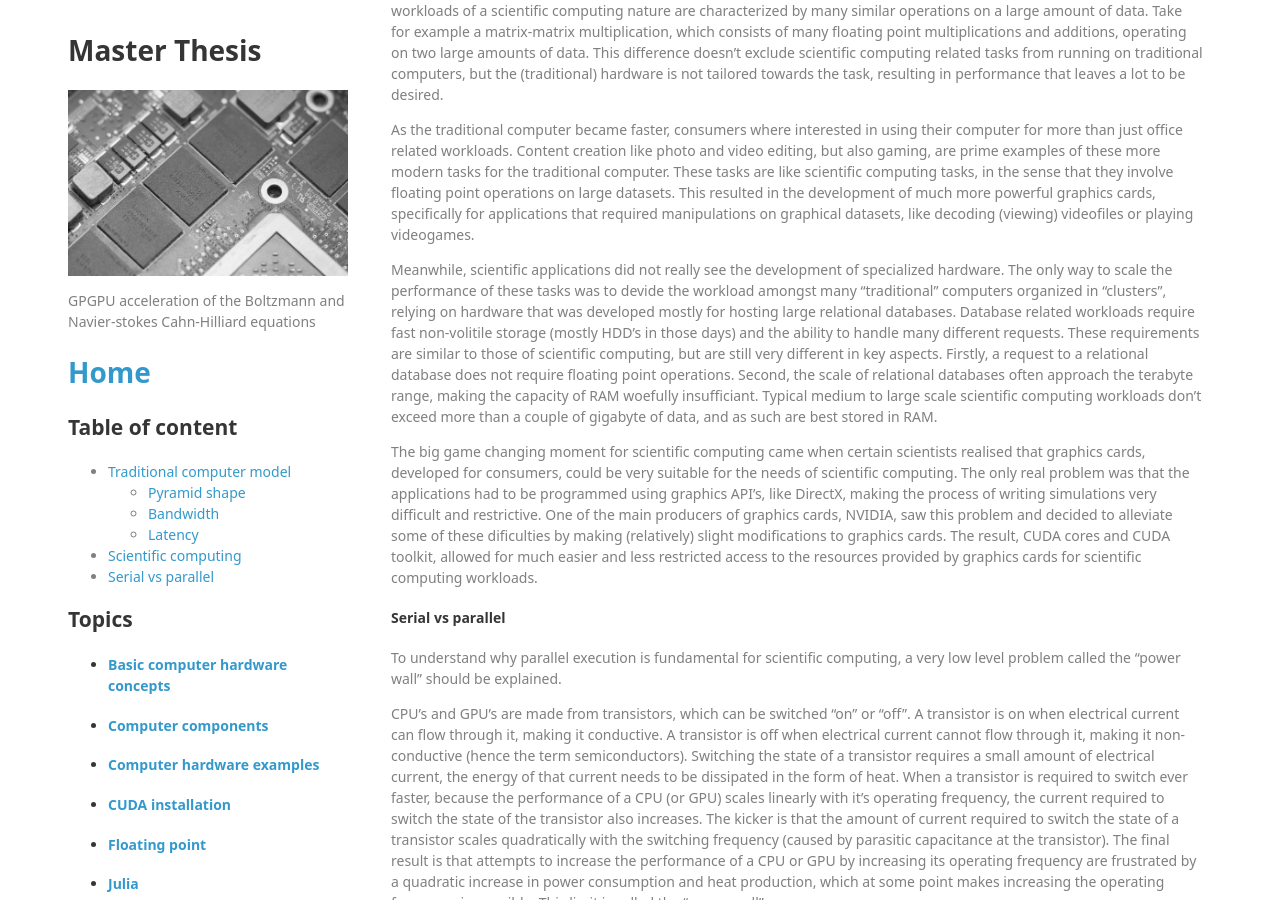
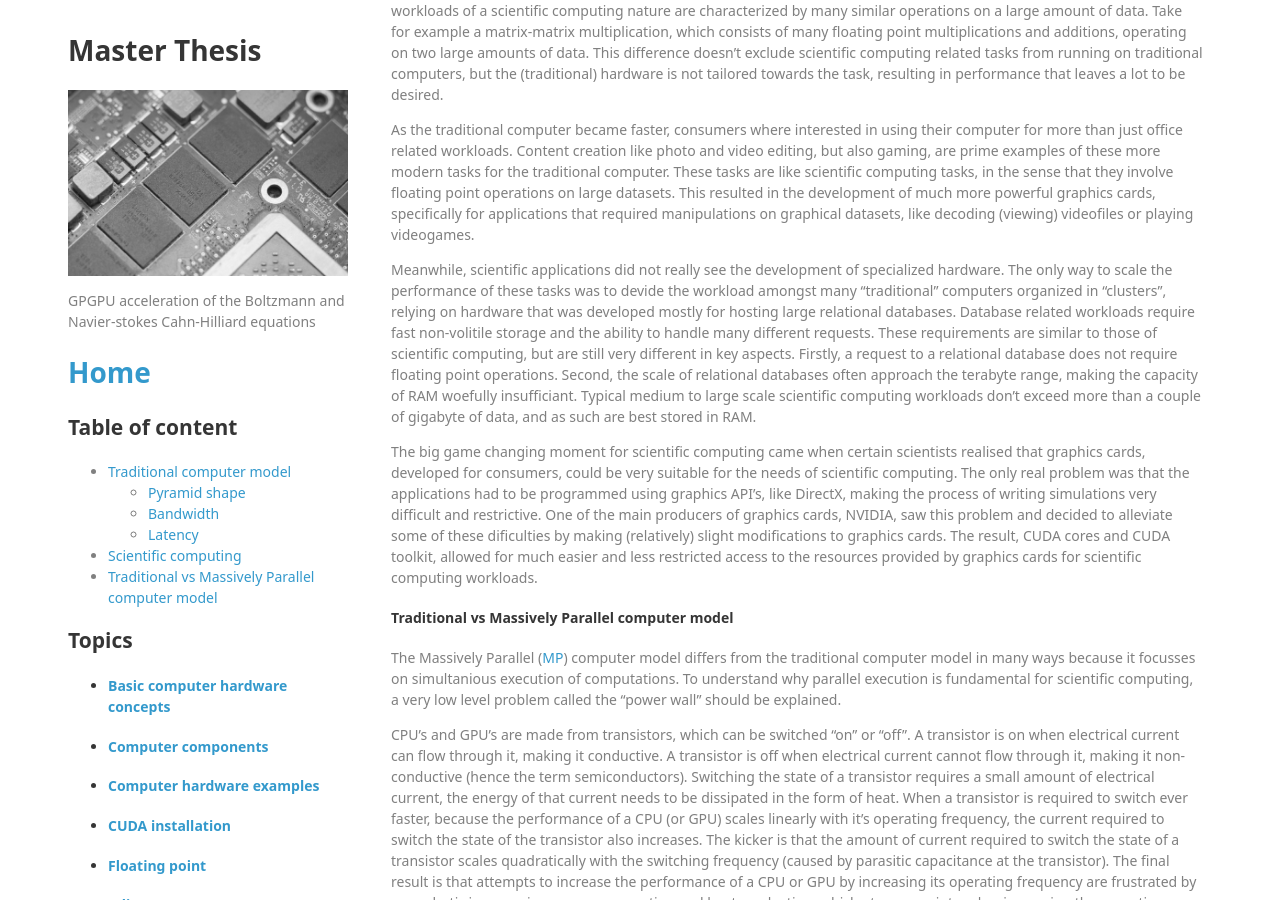
Before and after one commit to lucasbekker/lucasbekker.github.io, a Jekyll site: the page built from _sections/Basic_computer_hardware_concepts.md, in a window 1280 px wide and 900 px high, scrolled down 1907 px. Built offline with Jekyll 4.4.1, drawn with Linux system fonts in a browser that asks for light colours; nearby versions of some CDN libraries.

Commit message:
Small fixes and addition of massively parallel computer model.

```diff
--- a/_sections/Basic_computer_hardware_concepts.md
+++ b/_sections/Basic_computer_hardware_concepts.md
@@ -49,13 +49,13 @@ The traditional computer model is optimized to perform many different operations
 
 As the traditional computer became faster, consumers where interested in using their computer for more than just office related workloads. Content creation like photo and video editing, but also gaming, are prime examples of these more modern tasks for the traditional computer. These tasks are like scientific computing tasks, in the sense that they involve floating point operations on large datasets. This resulted in the development of much more powerful graphics cards, specifically for applications that required manipulations on graphical datasets, like decoding (viewing) videofiles or playing videogames.
 
-Meanwhile, scientific applications did not really see the development of specialized hardware. The only way to scale the performance of these tasks was to devide the workload amongst many "traditional" computers organized in "clusters", relying on hardware that was developed mostly for hosting large relational databases. Database related workloads require fast non-volitile storage (mostly HDD's in those days) and the ability to handle many different requests. These requirements are similar to those of scientific computing, but are still very different in key aspects. Firstly, a request to a relational database does not require floating point operations. Second, the scale of relational databases often approach the terabyte range, making the capacity of RAM woefully insufficiant. Typical medium to large scale scientific computing workloads don't exceed more than a couple of gigabyte of data, and as such are best stored in RAM.
+Meanwhile, scientific applications did not really see the development of specialized hardware. The only way to scale the performance of these tasks was to devide the workload amongst many "traditional" computers organized in "clusters", relying on hardware that was developed mostly for hosting large relational databases. Database related workloads require fast non-volitile storage and the ability to handle many different requests. These requirements are similar to those of scientific computing, but are still very different in key aspects. Firstly, a request to a relational database does not require floating point operations. Second, the scale of relational databases often approach the terabyte range, making the capacity of RAM woefully insufficiant. Typical medium to large scale scientific computing workloads don't exceed more than a couple of gigabyte of data, and as such are best stored in RAM.
 
 The big game changing moment for scientific computing came when certain scientists realised that graphics cards, developed for consumers, could be very suitable for the needs of scientific computing. The only real problem was that the applications had to be programmed using graphics API's, like DirectX, making the process of writing simulations very difficult and restrictive. One of the main producers of graphics cards, NVIDIA, saw this problem and decided to alleviate some of these dificulties by making (relatively) slight modifications to graphics cards. The result, CUDA cores and CUDA toolkit, allowed for much easier and less restricted access to the resources provided by graphics cards for scientific computing workloads.
 
-#### Serial vs parallel
+#### Traditional vs Massively Parallel computer model
 
-To understand why parallel execution is fundamental for scientific computing, a very low level problem called the "power wall" should be explained.
+The Massively Parallel ([MP](https://en.wikipedia.org/wiki/Massively_parallel)) computer model differs from the traditional computer model in many ways because it focusses on simultanious execution of computations. To understand why parallel execution is fundamental for scientific computing, a very low level problem called the "power wall" should be explained.
 
 CPU's and GPU's are made from transistors, which can be switched "on" or "off". A transistor is on when electrical current can flow through it, making it conductive. A transistor is off when electrical current cannot flow through it, making it non-conductive (hence the term semiconductors). Switching the state of a transistor requires a small amount of electrical current, the energy of that current needs to be dissipated in the form of heat. When a transistor is required to switch ever faster, because the performance of a CPU (or GPU) scales linearly with it's operating frequency, the current required to switch the state of the transistor also increases. The kicker is that the amount of current required to switch the state of a transistor scales quadratically with the switching frequency (caused by parasitic capacitance at the transistor). The final result is that attempts to increase the performance of a CPU or GPU by increasing its operating frequency are frustrated by a quadratic increase in power consumption and heat production, which at some point makes increasing the operating frequency impossible. This limit is called the "power wall".
 
```
